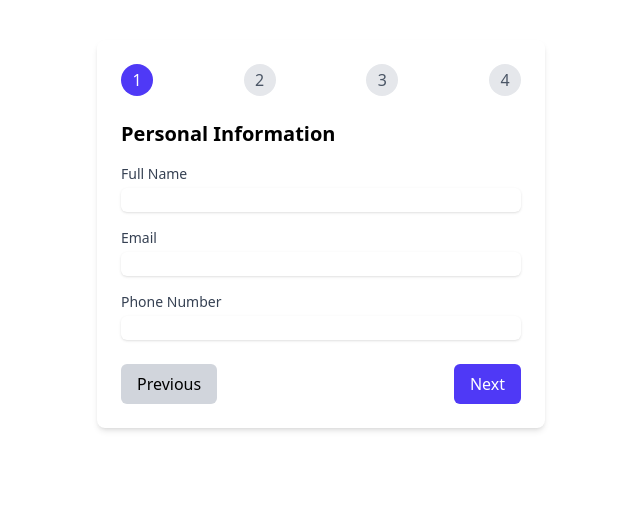
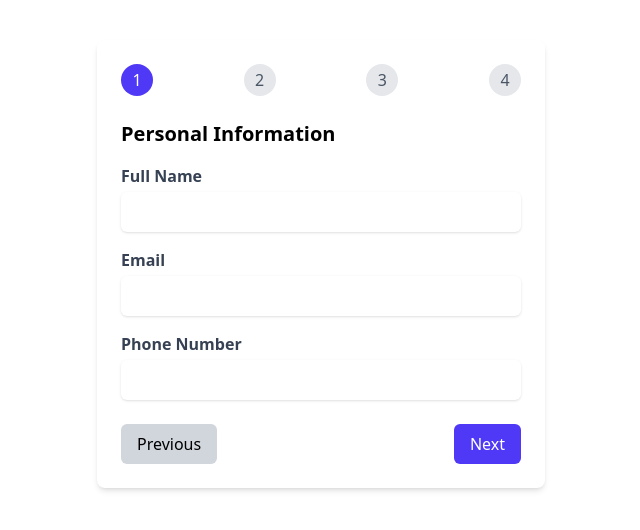
Before and after one commit to ahbab-zaman/Multi-step-form, a Next.js app: page / in a window 1280 px wide. Shown: the top 530 px of the page, without its empty margins (319-959 px from the left). Built offline with nearby package versions, Linux system fonts and the light colour scheme.

Commit message:
readme.md file added

```diff
--- a/app/Components/Form.jsx
+++ b/app/Components/Form.jsx
@@ -87,9 +87,9 @@ const MultiStepForm = () => {
   };
   const handleSubmitForm = () => {
     reset();
-    toast("🦄 Wow so easy!", {
+    toast("Form successfully submitted 📑", {
       position: "top-right",
-      autoClose: 5000,
+      autoClose: 3000,
       hideProgressBar: false,
       closeOnClick: false,
       pauseOnHover: true,
--- a/app/Components/Step1.jsx
+++ b/app/Components/Step1.jsx
@@ -5,12 +5,12 @@ export default function Step1({register, errors}) {
     <div className="space-y-4">
       {/* ... Previous Personal Information content unchanged ... */}
       <div>
-        <label className="block text-sm font-medium text-gray-700">
+        <label className="block font-semibold text-gray-700">
           Full Name
         </label>
         <input
           {...register("fullName")}
-          className={`mt-1 block w-full rounded-md border-gray-300 shadow-sm focus:border-indigo-500 focus:ring-indigo-500 ${
+          className={`mt-1 block w-full py-2 rounded-md border-gray-300 shadow-sm focus:border-indigo-500 focus:ring-indigo-500 ${
             errors.fullName ? "border-red-500" : ""
           }`}
         />
@@ -19,10 +19,10 @@ export default function Step1({register, errors}) {
         )}
       </div>
       <div>
-        <label className="block text-sm font-medium text-gray-700">Email</label>
+        <label className="block font-semibold text-gray-700">Email</label>
         <input
           {...register("email")}
-          className={`mt-1 block w-full rounded-md border-gray-300 shadow-sm focus:border-indigo-500 focus:ring-indigo-500 ${
+          className={`mt-1 block w-full py-2 rounded-md border-gray-300 shadow-sm focus:border-indigo-500 focus:ring-indigo-500 ${
             errors.email ? "border-red-500" : ""
           }`}
         />
@@ -31,12 +31,12 @@ export default function Step1({register, errors}) {
         )}
       </div>
       <div>
-        <label className="block text-sm font-medium text-gray-700">
+        <label className="block font-semibold text-gray-700">
           Phone Number
         </label>
         <input
           {...register("phoneNumber")}
-          className={`mt-1 block w-full rounded-md border-gray-300 shadow-sm focus:border-indigo-500 focus:ring-indigo-500 ${
+          className={`mt-1 block w-full py-2 rounded-md border-gray-300 shadow-sm focus:border-indigo-500 focus:ring-indigo-500 ${
             errors.phoneNumber ? "border-red-500" : ""
           }`}
         />
--- a/app/Components/Step2.jsx
+++ b/app/Components/Step2.jsx
@@ -3,12 +3,12 @@ export default function Step2({register, errors}) {
     <div className="space-y-4">
       {/* ... Previous Address Details content unchanged ... */}
       <div>
-        <label className="block text-sm font-medium text-gray-700">
+        <label className="block font-semibold text-gray-700">
           Street Address
         </label>
         <input
           {...register("streetAddress")}
-          className={`mt-1 block w-full rounded-md border-gray-300 shadow-sm focus:border-indigo-500 focus:ring-indigo-500 ${
+          className={`mt-1 block w-full py-2 rounded-md border-gray-300 shadow-sm focus:border-indigo-500 focus:ring-indigo-500 ${
             errors.streetAddress ? "border-red-500" : ""
           }`}
         />
@@ -19,10 +19,10 @@ export default function Step2({register, errors}) {
         )}
       </div>
       <div>
-        <label className="block text-sm font-medium text-gray-700">City</label>
+        <label className="block font-semibold text-gray-700">City</label>
         <input
           {...register("city")}
-          className={`mt-1 block w-full rounded-md border-gray-300 shadow-sm focus:border-indigo-500 focus:ring-indigo-500 ${
+          className={`mt-1 block w-full py-2 rounded-md border-gray-300 shadow-sm focus:border-indigo-500 focus:ring-indigo-500 ${
             errors.city ? "border-red-500" : ""
           }`}
         />
@@ -31,12 +31,12 @@ export default function Step2({register, errors}) {
         )}
       </div>
       <div>
-        <label className="block text-sm font-medium text-gray-700">
+        <label className="block font-semibold text-gray-700">
           Zip Code
         </label>
         <input
           {...register("zipCode")}
-          className={`mt-1 block w-full rounded-md border-gray-300 shadow-sm focus:border-indigo-500 focus:ring-indigo-500 ${
+          className={`mt-1 block w-full py-2 rounded-md border-gray-300 shadow-sm focus:border-indigo-500 focus:ring-indigo-500 ${
             errors.zipCode ? "border-red-500" : ""
           }`}
         />
--- a/app/Components/Step3.jsx
+++ b/app/Components/Step3.jsx
@@ -3,12 +3,10 @@ export default function Step3({ register, errors }) {
     <div className="space-y-4">
       {/* ... Previous Account Setup content unchanged ... */}
       <div>
-        <label className="block text-sm font-medium text-gray-700">
-          Username
-        </label>
+        <label className="block font-semibold text-gray-700">Username</label>
         <input
           {...register("username")}
-          className={`mt-1 block w-full rounded-md border-gray-300 shadow-sm focus:border-indigo-500 focus:ring-indigo-500 ${
+          className={`mt-1 block w-full py-2 rounded-md border-gray-300 shadow-sm focus:border-indigo-500 focus:ring-indigo-500 ${
             errors.username ? "border-red-500" : ""
           }`}
         />
@@ -17,13 +15,11 @@ export default function Step3({ register, errors }) {
         )}
       </div>
       <div>
-        <label className="block text-sm font-medium text-gray-700">
-          Password
-        </label>
+        <label className="block font-semibold text-gray-700">Password</label>
         <input
           type="password"
           {...register("password")}
-          className={`mt-1 block w-full rounded-md border-gray-300 shadow-sm focus:border-indigo-500 focus:ring-indigo-500 ${
+          className={`mt-1 block w-full font-semibold rounded-md border-gray-300 shadow-sm focus:border-indigo-500 focus:ring-indigo-500 ${
             errors.password ? "border-red-500" : ""
           }`}
         />
@@ -32,13 +28,13 @@ export default function Step3({ register, errors }) {
         )}
       </div>
       <div>
-        <label className="block text-sm font-medium text-gray-700">
+        <label className="block font-semibold text-gray-700">
           Confirm Password
         </label>
         <input
           type="password"
           {...register("confirmPassword")}
-          className={`mt-1 block w-full rounded-md border-gray-300 shadow-sm focus:border-indigo-500 focus:ring-indigo-500 ${
+          className={`mt-1 block w-full py-2 rounded-md border-gray-300 shadow-sm focus:border-indigo-500 focus:ring-indigo-500 ${
             errors.confirmPassword ? "border-red-500" : ""
           }`}
         />
--- a/package.json
+++ b/package.json
@@ -1,5 +1,5 @@
 {
-  "name": "my-app",
+  "name": "multi-step-form-validation",
   "version": "0.1.0",
   "private": true,
   "scripts": {
```
Also changed, not shown: 2 other files (tests, documents, lock files or other folders).
